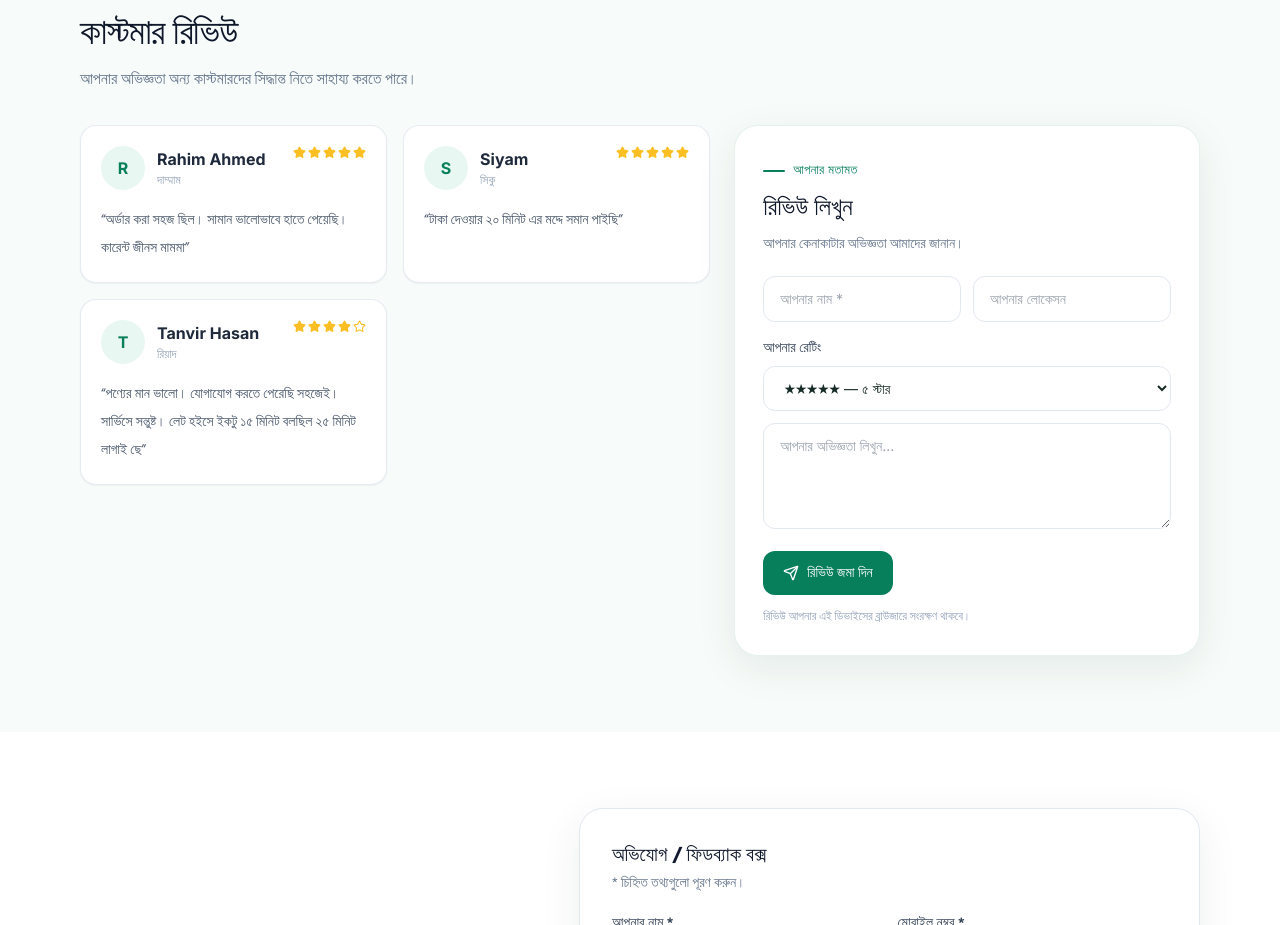
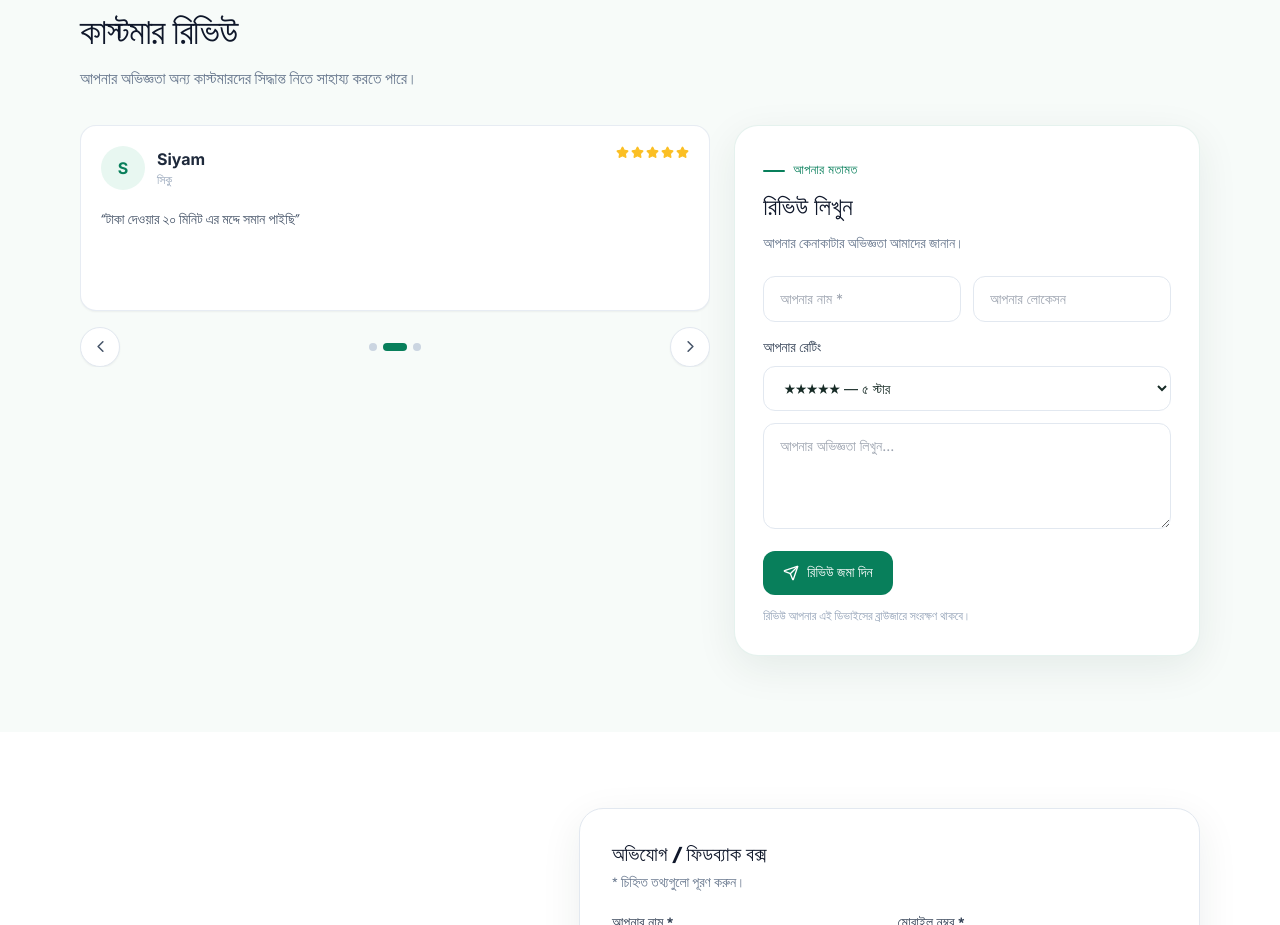
Before and after one commit to sabbir-hosen-dev/location-saman-delivery, a React (Vite) app: page / in a window 1280 px wide. Shown: the part 1560-2485 px from the top of the page. Built offline with nearby package versions, Linux system fonts and the light colour scheme.

Commit message:
review slider

```diff
--- a/src/components/Reviews.jsx
+++ b/src/components/Reviews.jsx
@@ -1,6 +1,6 @@
 
 import React, { useEffect, useState } from 'react'
-import { Send, Star } from 'lucide-react'
+import { Send, Star, ChevronLeft, ChevronRight } from 'lucide-react'
 import SectionTitle from './SectionTitle.jsx'
 
 const STORAGE_KEY = 'location-saman-delivery-reviews'
@@ -14,6 +14,7 @@ export default function Reviews({ reviews, setReviews }) {
   })
 
   const [notice, setNotice] = useState('')
+  const [currentReview, setCurrentReview] = useState(0)
 
   // LocalStorage থেকে review load
   useEffect(() => {
@@ -44,6 +45,7 @@ export default function Reviews({ reviews, setReviews }) {
     }
   }, [reviews])
 
+  // Review submit
   const submit = e => {
     e.preventDefault()
 
@@ -59,6 +61,9 @@ export default function Reviews({ reviews, setReviews }) {
 
     setReviews(updatedReviews)
 
+    // নতুন review যোগ হলে প্রথম review দেখাবে
+    setCurrentReview(0)
+
     setForm({
       name: '',
       location: '',
@@ -67,11 +72,53 @@ export default function Reviews({ reviews, setReviews }) {
     })
 
     setNotice('রিভিউটি এই পেজে যোগ হয়েছে। ধন্যবাদ!')
+
+    setTimeout(() => {
+      setNotice('')
+    }, 3000)
   }
 
+  // সর্বোচ্চ 4টি review slider-এ দেখাবে
+  const sliderReviews = reviews.slice(0, 4)
+
+  // Next review
+  const nextReview = () => {
+    if (sliderReviews.length === 0) return
+
+    setCurrentReview(prev =>
+      prev === sliderReviews.length - 1 ? 0 : prev + 1
+    )
+  }
+
+  // Previous review
+  const previousReview = () => {
+    if (sliderReviews.length === 0) return
+
+    setCurrentReview(prev =>
+      prev === 0 ? sliderReviews.length - 1 : prev - 1
+    )
+  }
+
+  // Auto slider
+  useEffect(() => {
+    if (sliderReviews.length <= 1) return
+
+    const interval = setInterval(() => {
+      setCurrentReview(prev =>
+        prev === sliderReviews.length - 1 ? 0 : prev + 1
+      )
+    }, 5000)
+
+    return () => clearInterval(interval)
+  }, [sliderReviews.length])
+
   return (
-    <section id="reviews" className="section-space bg-[#f7fbf9]">
+    <section
+      id="reviews"
+      className="section-space bg-[#f7fbf9]"
+    >
       <div className="container-width">
+
         <SectionTitle
           eyebrow="কাস্টমারদের মতামত"
           title="কাস্টমার রিভিউ"
@@ -80,31 +127,38 @@ export default function Reviews({ reviews, setReviews }) {
 
         <div className="grid items-start gap-6 lg:grid-cols-[1.15fr_.85fr]">
 
-          <div className="grid gap-4 sm:grid-cols-2">
-            {reviews.slice(0, 4).map((review, i) => (
-              <article
-                key={`${review.name}-${i}`}
-                className="rounded-2xl border border-slate-200/80 bg-white p-5 shadow-sm"
+          {/* ================= REVIEW SLIDER ================= */}
+          <div className="relative">
+
+            {sliderReviews.length > 0 ? (
+              <div className="relative overflow-hidden">
+
+                {/* Review Card */}
+                <div
+                  key={`${sliderReviews[currentReview].name}-${currentReview}`}
+                  className="rounded-2xl border border-slate-200/80 bg-white p-5 shadow-sm transition-all duration-500 ease-in-out"
                 >
                   <div className="flex items-start justify-between gap-3">
+
                     <div className="flex items-center gap-3">
 
                       <div className="grid h-11 w-11 place-items-center rounded-full bg-brand-light font-bold text-brand">
-                      {review.name.slice(0, 1)}
+                        {sliderReviews[currentReview].name.slice(0, 1)}
                       </div>
 
                       <div>
                         <h3 className="font-bold text-slate-800">
-                        {review.name}
+                          {sliderReviews[currentReview].name}
                         </h3>
 
                         <p className="font-bangla mt-0.5 text-xs text-slate-400">
-                        {review.location || 'কাস্টমার'}
+                          {sliderReviews[currentReview].location || 'কাস্টমার'}
                         </p>
                       </div>
 
                     </div>
 
+                    {/* Stars */}
                     <div className="flex gap-0.5 text-amber-400">
                       {Array.from(
                         { length: 5 },
@@ -113,7 +167,7 @@ export default function Reviews({ reviews, setReviews }) {
                             key={n}
                             size={13}
                             fill={
-                            n < review.rating
+                              n < sliderReviews[currentReview].rating
                                 ? 'currentColor'
                                 : 'none'
                             }
@@ -121,15 +175,68 @@ export default function Reviews({ reviews, setReviews }) {
                         )
                       )}
                     </div>
+
                   </div>
 
-                <p className="font-bangla mt-4 text-sm leading-7 text-slate-600">
-                  “{review.text}”
+                  <p className="font-bangla mt-4 min-h-[84px] text-sm leading-7 text-slate-600">
+                    “{sliderReviews[currentReview].text}”
                   </p>
-              </article>
+                </div>
+
+                {/* Navigation Buttons */}
+                {sliderReviews.length > 1 && (
+                  <div className="mt-4 flex items-center justify-between">
+
+                    <button
+                      type="button"
+                      onClick={previousReview}
+                      aria-label="Previous review"
+                      className="grid h-10 w-10 place-items-center rounded-full border border-slate-200 bg-white text-slate-600 shadow-sm transition hover:border-brand hover:text-brand"
+                    >
+                      <ChevronLeft size={19} />
+                    </button>
+
+                    {/* Dots */}
+                    <div className="flex items-center gap-1.5">
+                      {sliderReviews.map((_, index) => (
+                        <button
+                          key={index}
+                          type="button"
+                          onClick={() => setCurrentReview(index)}
+                          aria-label={`Review ${index + 1}`}
+                          className={`h-2 rounded-full transition-all duration-300 ${
+                            currentReview === index
+                              ? 'w-6 bg-brand'
+                              : 'w-2 bg-slate-300 hover:bg-slate-400'
+                          }`}
+                        />
                       ))}
                     </div>
 
+                    <button
+                      type="button"
+                      onClick={nextReview}
+                      aria-label="Next review"
+                      className="grid h-10 w-10 place-items-center rounded-full border border-slate-200 bg-white text-slate-600 shadow-sm transition hover:border-brand hover:text-brand"
+                    >
+                      <ChevronRight size={19} />
+                    </button>
+
+                  </div>
+                )}
+
+              </div>
+            ) : (
+              <div className="rounded-2xl border border-slate-200/80 bg-white p-5 text-center shadow-sm">
+                <p className="font-bangla text-sm text-slate-400">
+                  এখনো কোনো রিভিউ নেই।
+                </p>
+              </div>
+            )}
+
+          </div>
+
+          {/* ================= REVIEW FORM ================= */}
           <form
             onSubmit={submit}
             className="rounded-3xl border border-brand/10 bg-white p-5 shadow-soft sm:p-7"
```
Lines whose indentation alone changed are shown as unchanged.
